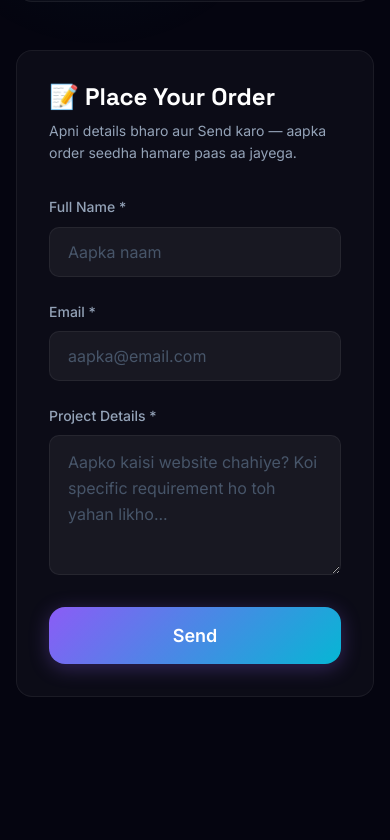
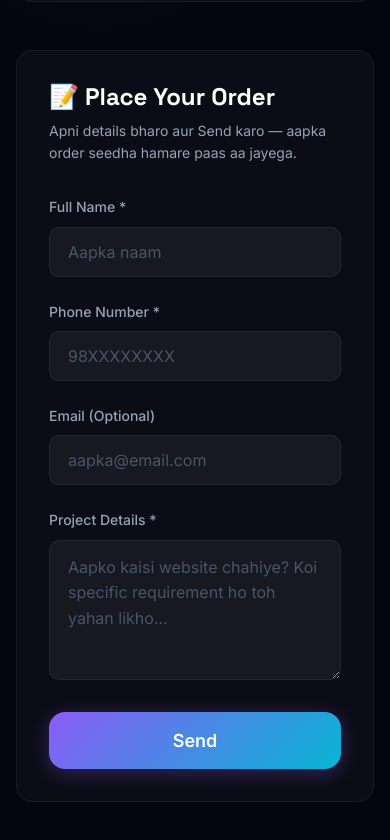
Before and after one commit to Kamlender/zyroo-website, a Next.js app: page /order/landing-page in a window 390 px wide. Shown: the part 892-1732 px from the top of the page. Before the commit the page ends 1653 px from the top, so only its background shows below. Built offline with nearby package versions, Linux system fonts and the light colour scheme.

Commit message:
Restore Phone Number (mandatory) and Email (optional) in order form

```diff
--- a/src/app/order/[id]/OrderPageClient.tsx
+++ b/src/app/order/[id]/OrderPageClient.tsx
@@ -14,6 +14,7 @@ export default function OrderPageClient() {
 
   const [form, setForm] = useState({
     name: '',
+    phone: '',
     email: '',
     details: '',
   });
@@ -53,7 +54,8 @@ export default function OrderPageClient() {
           subject: `🛒 New Order — ${service.title} | ZYROO`,
           from_name: 'ZYROO Orders',
           name: form.name,
-          email: form.email,
+          phone: form.phone,
+          email: form.email || 'Not provided',
           service: service.title,
           price: formatPrice(service.price),
           delivery: `${service.deliveryDays} days`,
@@ -193,22 +195,41 @@ export default function OrderPageClient() {
                   </div>
 
                   <div className="form-group">
-                    <label className="form-label" htmlFor="order-email">
-                      Email *
+                    <label className="form-label" htmlFor="order-phone">
+                      Phone Number *
                     </label>
                     <input
-                      type="email"
-                      id="order-email"
+                      type="tel"
+                      id="order-phone"
                       className="form-input"
-                      placeholder="aapka@email.com"
-                      value={form.email}
+                      placeholder="98XXXXXXXX"
+                      value={form.phone}
                       onChange={(e) =>
-                        setForm((p) => ({ ...p, email: e.target.value }))
+                        setForm((p) => ({ ...p, phone: e.target.value }))
                       }
                       required
+                      pattern="[0-9]{10}"
+                      title="Please enter a valid 10-digit phone number"
                       disabled={status === 'sending'}
                     />
                   </div>
+                </div>
+
+                <div className="form-group" style={{ marginTop: 'var(--space-lg)' }}>
+                  <label className="form-label" htmlFor="order-email">
+                    Email (Optional)
+                  </label>
+                  <input
+                    type="email"
+                    id="order-email"
+                    className="form-input"
+                    placeholder="aapka@email.com"
+                    value={form.email}
+                    onChange={(e) =>
+                      setForm((p) => ({ ...p, email: e.target.value }))
+                    }
+                    disabled={status === 'sending'}
+                  />
                 </div>
 
                 <div className="form-group" style={{ marginTop: 'var(--space-lg)' }}>
```
